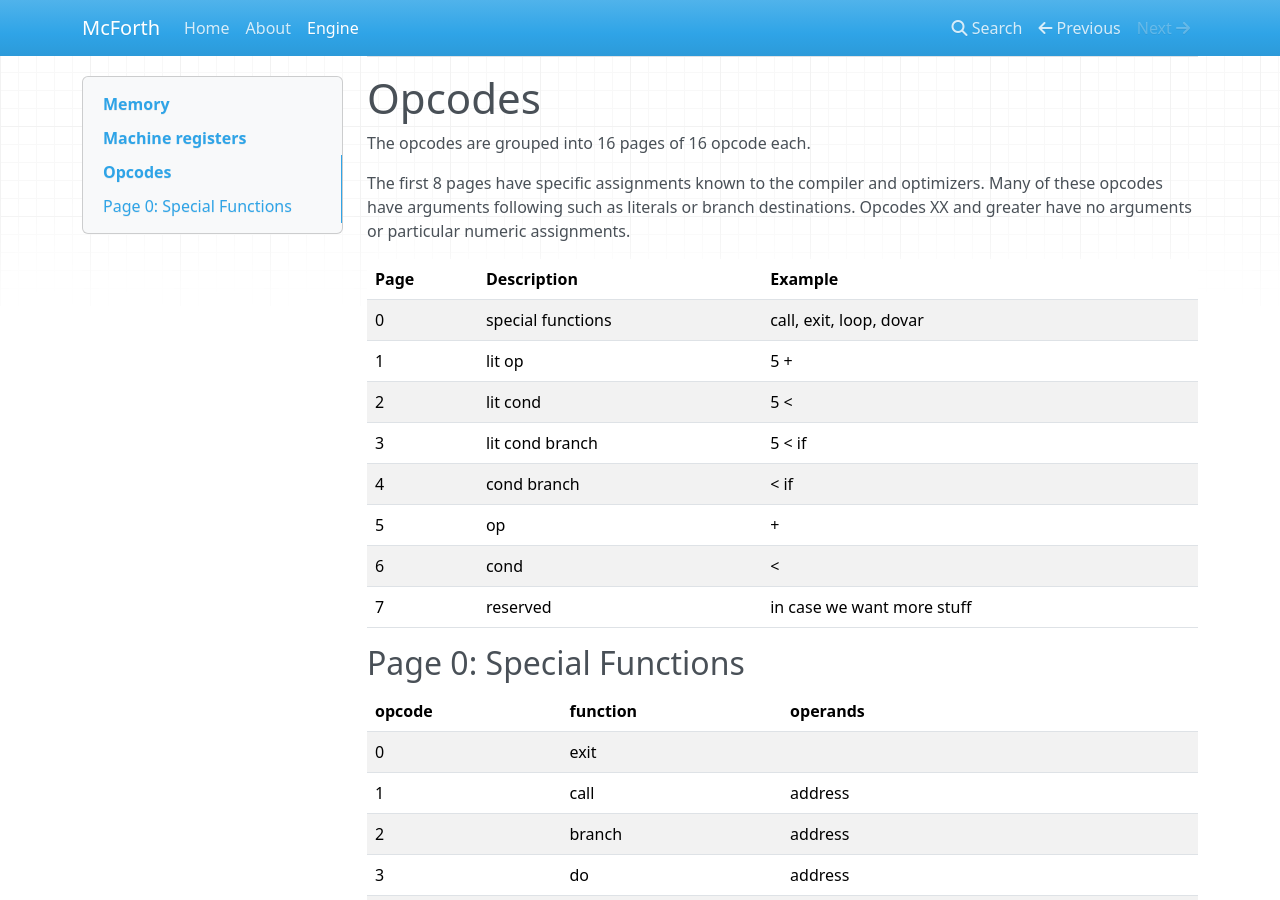
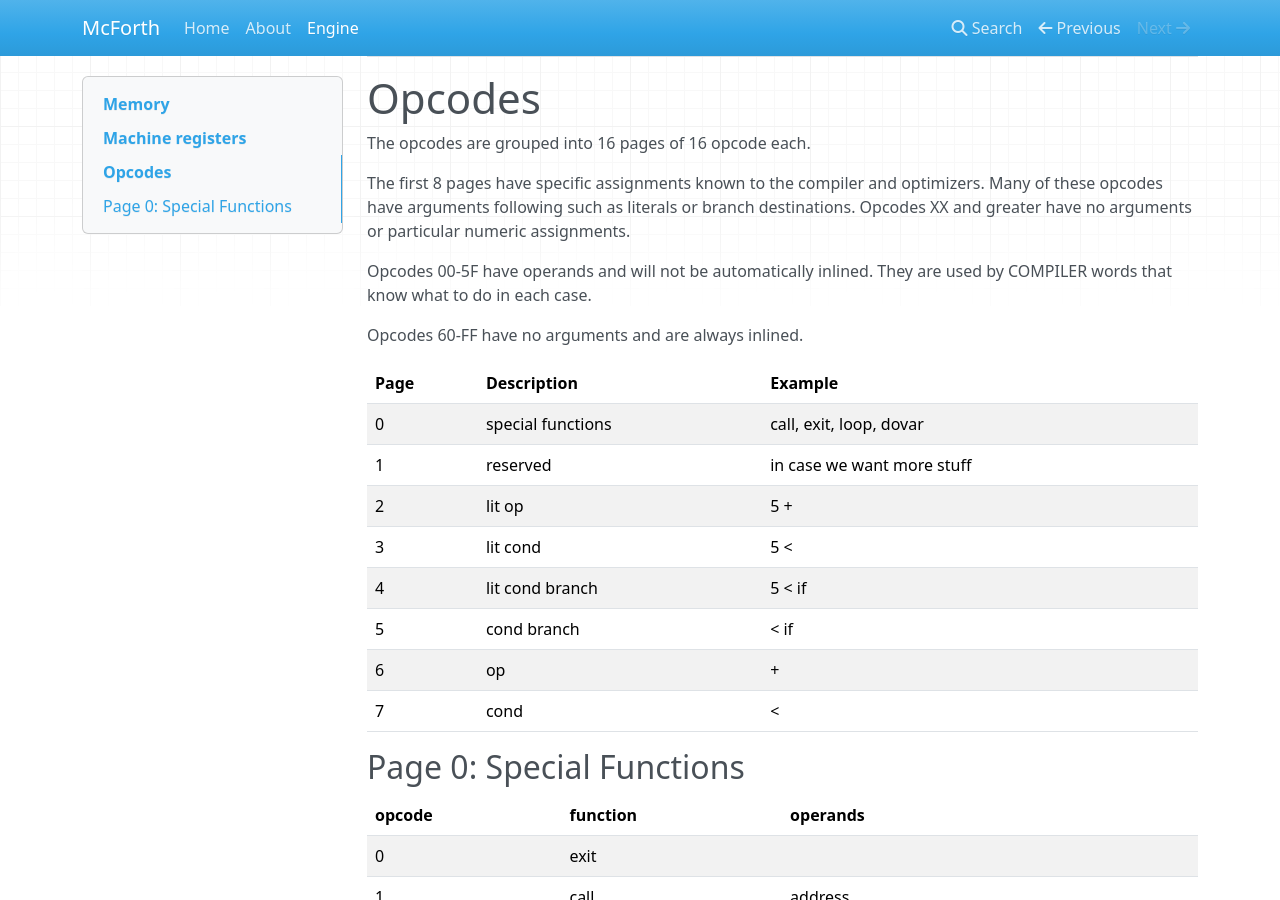
Before and after one commit to amckewan/mcforth, an MkDocs documentation site: the page built from docs/engine.md, in a window 1280 px wide and 900 px high, scrolled down 566 px. Built offline with MkDocs 1.6.1, drawn with Linux system fonts in a browser that asks for light colours; nearby versions of some CDN libraries.

Commit message:
Move reserved ops to page 1

```diff
--- a/docs/engine.md
+++ b/docs/engine.md
@@ -28,17 +28,22 @@ Many of these opcodes have arguments following such as literals or
 branch destinations.
 Opcodes XX and greater have no arguments or particular numeric assignments.
 
+Opcodes 00-5F have operands and will not be automatically inlined. They are used
+by COMPILER words that know what to do in each case.
+
+Opcodes 60-FF have no arguments and are always inlined.
+
 
 Page | Description | Example
 ---- | ----------  | -------
 0 | special functions | call, exit, loop, dovar
-1 | lit op | 5 +
-2 | lit cond | 5 <
-3 | lit cond branch | 5 < if
-4 | cond branch | < if
-5 | op | +
-6 | cond | <
-7 | reserved | in case we want more stuff
+1 | reserved | in case we want more stuff
+2 | lit op | 5 +
+3 | lit cond | 5 <
+4 | lit cond branch | 5 < if
+5 | cond branch | < if
+6 | op | +
+7 | cond | <
 
 
 ## Page 0: Special Functions
```
Also changed, not shown: 2 other files.
